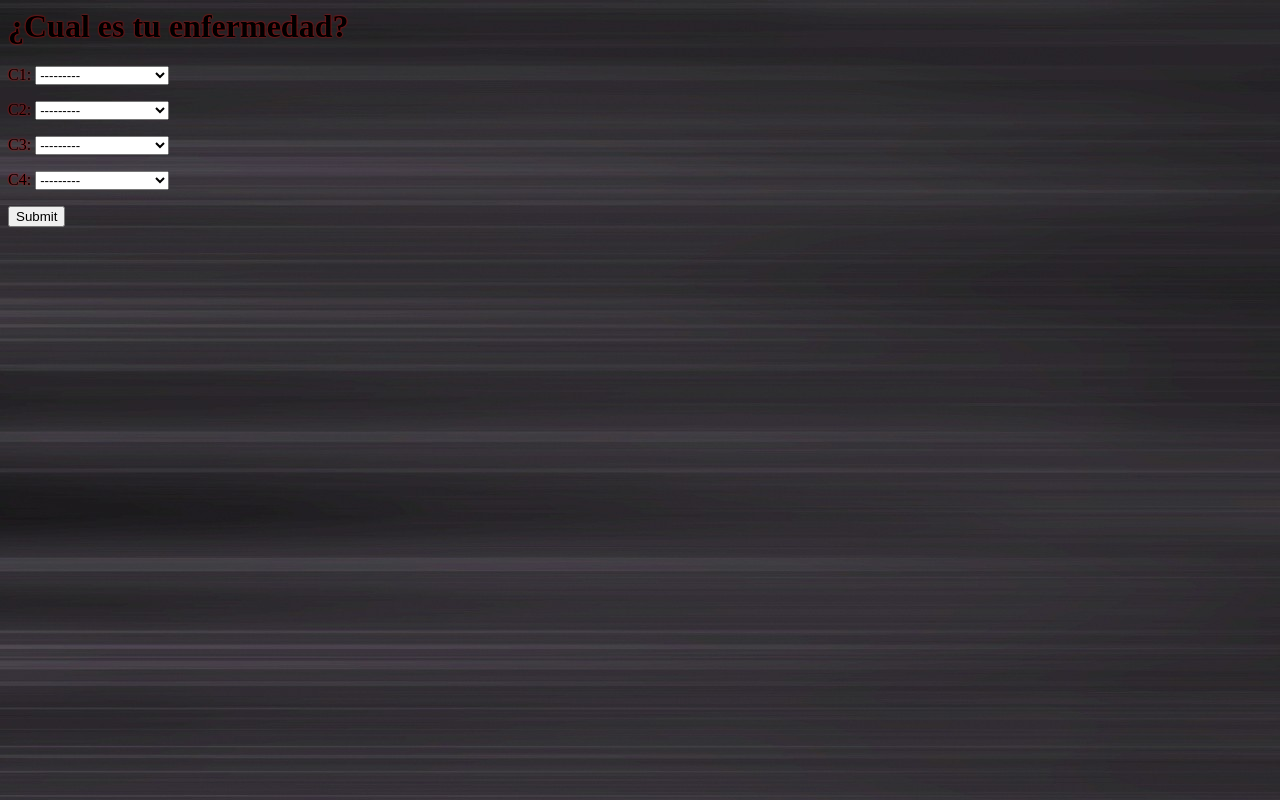
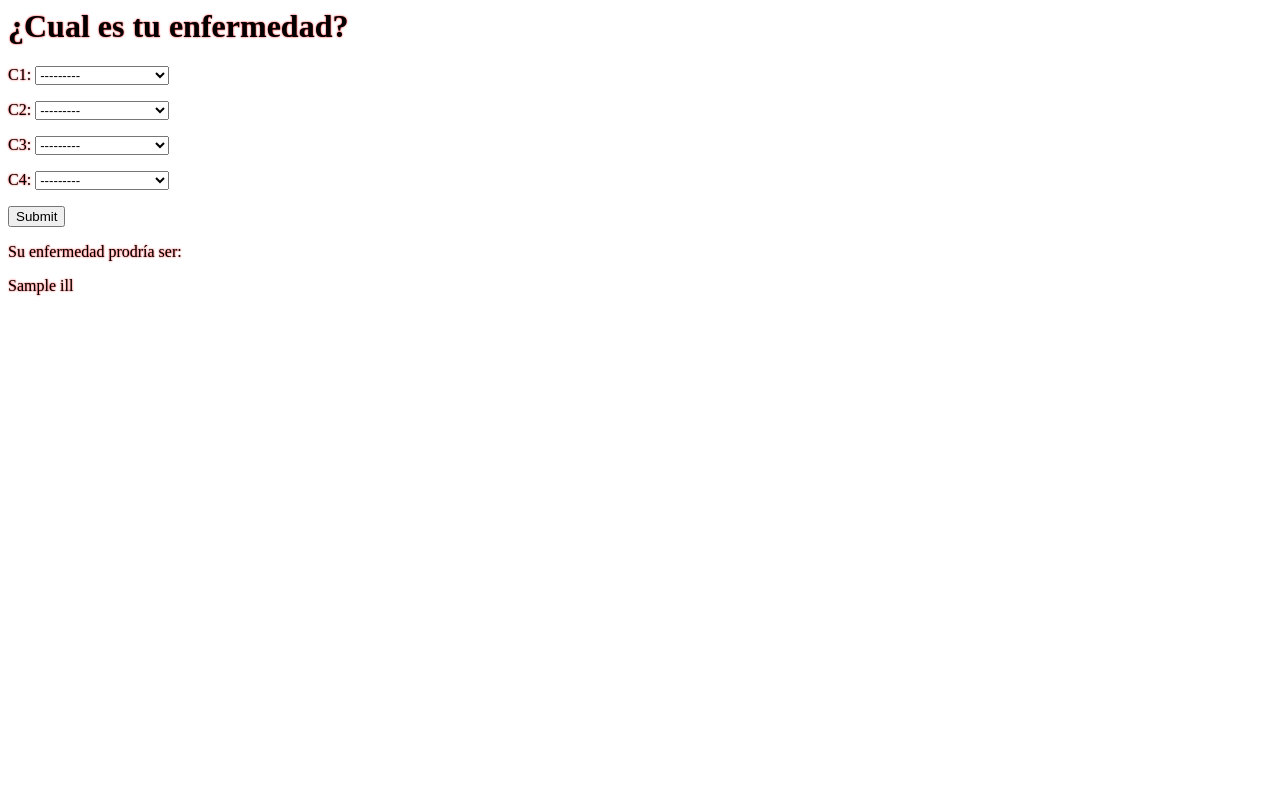
Before and after one commit to Slr-william/Blanda, a Django app: template sistemaExperto/templates/sistemaExperto/index.html in a window 1280 px wide. Run offline with Django 3.2, Linux system fonts and the light colour scheme; data comes from the database, SQL or seed files in the repository; the template is opened without the code that fills it: values that come from a table or form of the project are taken from there, most other values are stand-ins (such as "Sample title", 1, 10 or a date in 2020).

Commit message:
Cosas nueva

```diff
--- a/sistemaExperto/static/sistemaExperto/style.css
+++ b/sistemaExperto/static/sistemaExperto/style.css
@@ -1,5 +1,7 @@
 body{
-  background: black url(images/dia.jpg);
   text-shadow: 0px 0px 2px red;
-  font-size: medium;
 }
+
+p{
+	color: black
+}
--- a/sistemaExperto/templates/sistemaExperto/index.html
+++ b/sistemaExperto/templates/sistemaExperto/index.html
@@ -9,6 +9,12 @@
 			{{form.as_p}}
 		<input type="submit">
 
+		<br>
+
+		{% for ill in enfermedad %}
+			<p>Su enfermedad prodría ser:</p> {{ill}}
+		{% endfor %}
+
 		</form>
 </head>
 </html>
--- a/sistemaExperto/views.py
+++ b/sistemaExperto/views.py
@@ -32,5 +32,6 @@ def buscar(request):
             intersection2 = list(set(a) & set(b))
             intersection3 = list(set(intersection1) & set(intersection2))
 
-            return HttpResponse(intersection3[0])
+            #return HttpResponse(intersection3[0])
+            return render(request,'sistemaExperto/index.html',{'form':form, 'enfermedad':intersection3})
     return render(request,'sistemaExperto/index.html',{'form':form})
```
